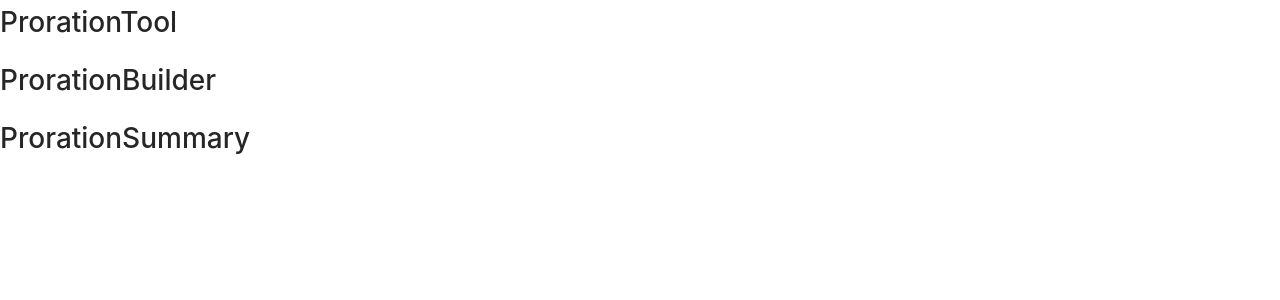
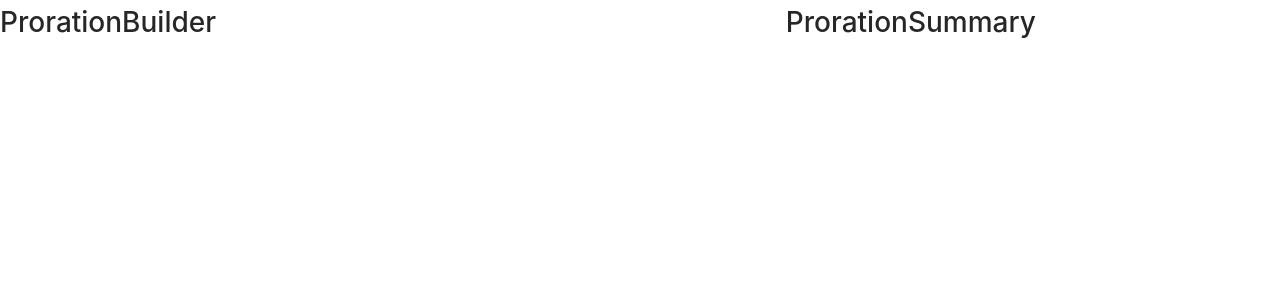
Before and after one commit to minseokim/proration-tool, a React (Create React App) app in the folder client/: page / in a window 1280 px wide. Shown: the top 300 px of the page. Built offline with nearby package versions, Linux system fonts and the light colour scheme.

Commit message:
Implement basic layout

```diff
--- /dev/null
+++ b/client/src/components/ProrationTool/ProrationTool.css
@@ -0,0 +1,3 @@
+.container {
+    height: 100vh
+}
--- a/client/src/components/ProrationTool/ProrationTool.tsx
+++ b/client/src/components/ProrationTool/ProrationTool.tsx
@@ -1,12 +1,20 @@
 import React from 'react';
 import { ProrationBuilder } from '../ProrationBuilder';
 import { ProrationSummary } from '../ProrationSummary';
+import './ProrationTool.css';
+import { Row, Col } from 'antd';
+
 export const ProrationTool = () => {
   return (
-    <div>
-      <h1>ProrationTool</h1>
-      <ProrationBuilder />
-      <ProrationSummary />
+    <div className='container'>
+      <Row>
+        <Col flex={7}>
+          <ProrationBuilder />
+        </Col>
+        <Col flex={3}>
+          <ProrationSummary />
+        </Col>
+      </Row>
     </div>
   );
 };
```
Also changed, not shown: 1 other file (tests, documents, lock files or other folders).
